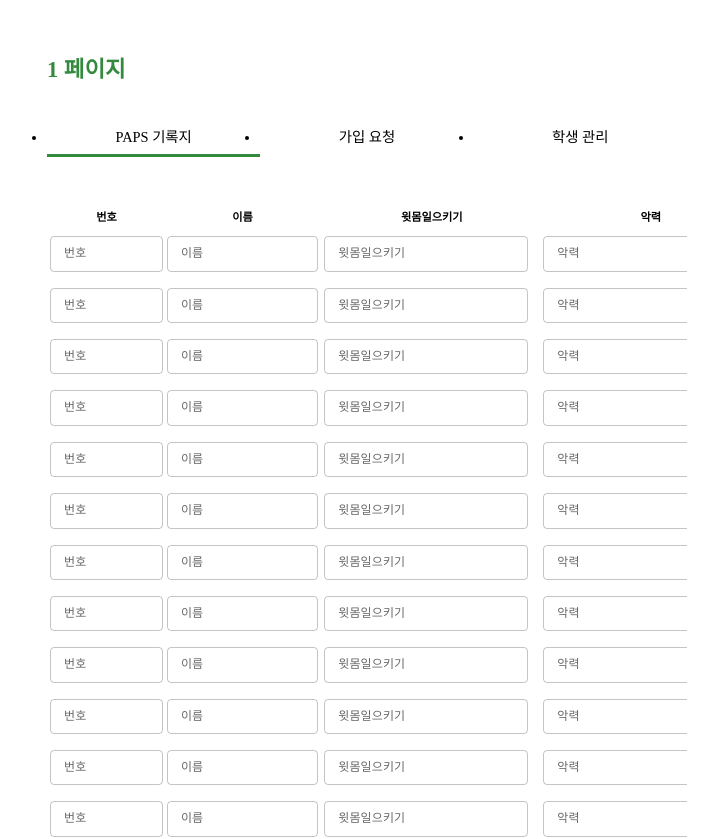
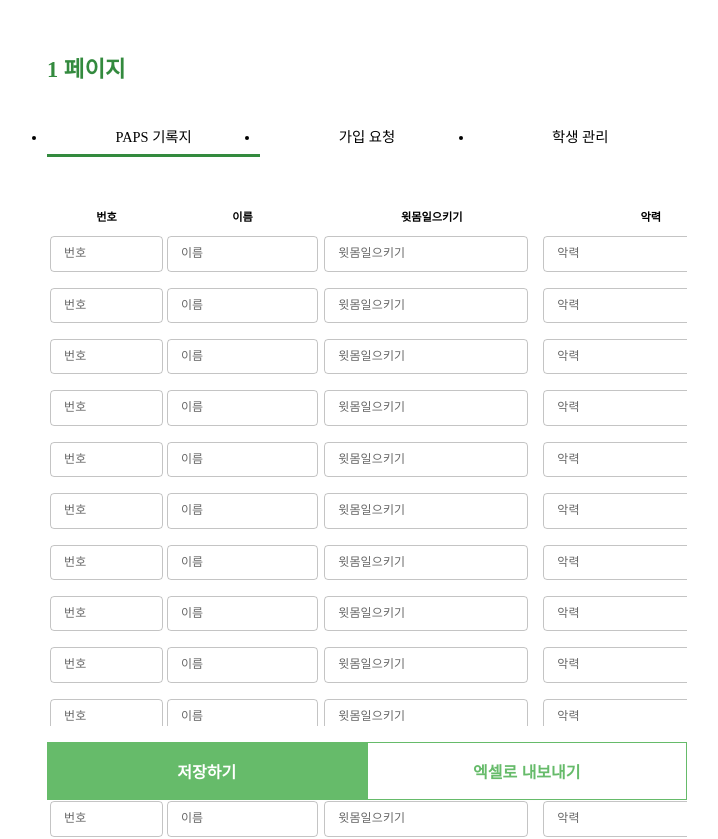
Before and after one commit to kimbigmin/-, a Next.js app: page /teacher/list/1 in a window 1280 px wide. Shown: the top 839 px of the page, without its empty margins (273-991 px from the left). Built offline with nearby package versions, Linux system fonts and the light colour scheme.

Commit message:
[Add]: 기입 페이지 버튼들 fixed로 하단에 고정

```diff
--- a/pages/teacher/list/[id].tsx
+++ b/pages/teacher/list/[id].tsx
@@ -160,6 +160,7 @@ const Teacher_ClassPage: NextPage = () => {
             </table>
           </MovedCol>
         </FormContainer>
+        <ButtonBox>
           <Button>저장하기</Button>
           <Button
             style={{
@@ -170,6 +171,7 @@ const Teacher_ClassPage: NextPage = () => {
           >
             엑셀로 내보내기
           </Button>
+        </ButtonBox>
       </Layout>
     </>
   );
@@ -253,15 +255,25 @@ const MovedCol = styled.div`
   }
 `;
 
+const ButtonBox = styled.div`
+  display: flex;
+  justify-content: center;
+  position: fixed;
+  bottom: 0;
+  z-index: 20;
+  width: 100%;
+  background-color: white;
+  max-width: 40rem;
+`;
+
 const Button = styled.button`
   text-align: center;
   border: 0;
-  width: 100%;
+  width: 80%;
   font-size: 1rem;
   font-weight: 600;
   background-color: #66bb6a;
   color: white;
-  border-radius: 5px;
   max-width: 50rem;
   margin-top: 1rem;
   padding: 1rem;
```
Lines whose indentation alone changed are shown as unchanged.
